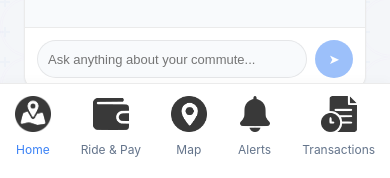
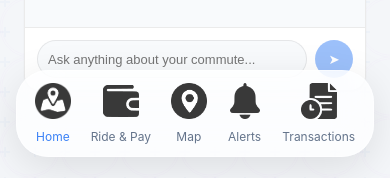
Before and after one commit to justinGabster/eGuide, a Next.js app: page /home in a window 390 px wide. Shown: the part 663-841 px from the top of the page. Built offline with nearby package versions, Linux system fonts and the light colour scheme.

Commit message:
style: apply iphone glassmorphism floating dock to bottom nav

```diff
--- a/app/globals.css
+++ b/app/globals.css
@@ -219,32 +219,37 @@ body {
 }
 
 .theme-light .bottom-nav {
-  position: absolute;
-  bottom: 0;
-  left: 0;
-  right: 0;
+  position: fixed;
+  bottom: 24px;
+  left: 16px;
+  right: 16px;
   display: flex;
   justify-content: space-around;
-  padding: 12px 0 24px;
-  background: rgba(255, 255, 255, 0.98);
-  backdrop-filter: blur(12px);
-  border-top: 1px solid var(--border-color);
-  z-index: 10;
-  box-shadow: 0 -4px 10px rgba(0,0,0,0.02);
+  padding: 12px 8px;
+  background: rgba(255, 255, 255, 0.75);
+  backdrop-filter: blur(20px) saturate(180%);
+  -webkit-backdrop-filter: blur(20px) saturate(180%);
+  border: 1px solid rgba(255, 255, 255, 0.5);
+  border-radius: 32px;
+  z-index: 100;
+  box-shadow: 0 10px 40px rgba(0, 0, 0, 0.1);
 }
 
 .theme-dark .bottom-nav {
-  position: absolute;
-  bottom: 0;
-  left: 0;
-  right: 0;
+  position: fixed;
+  bottom: 24px;
+  left: 16px;
+  right: 16px;
   display: flex;
   justify-content: space-around;
-  padding: 12px 0 24px;
-  background: rgba(15, 23, 42, 0.95);
-  backdrop-filter: blur(10px);
-  border-top: 1px solid var(--border-color);
-  z-index: 10;
+  padding: 12px 8px;
+  background: rgba(15, 23, 42, 0.75);
+  backdrop-filter: blur(20px) saturate(180%);
+  -webkit-backdrop-filter: blur(20px) saturate(180%);
+  border: 1px solid rgba(255, 255, 255, 0.1);
+  border-radius: 32px;
+  z-index: 100;
+  box-shadow: 0 10px 40px rgba(0, 0, 0, 0.3);
 }
 
 .nav-item {
```
